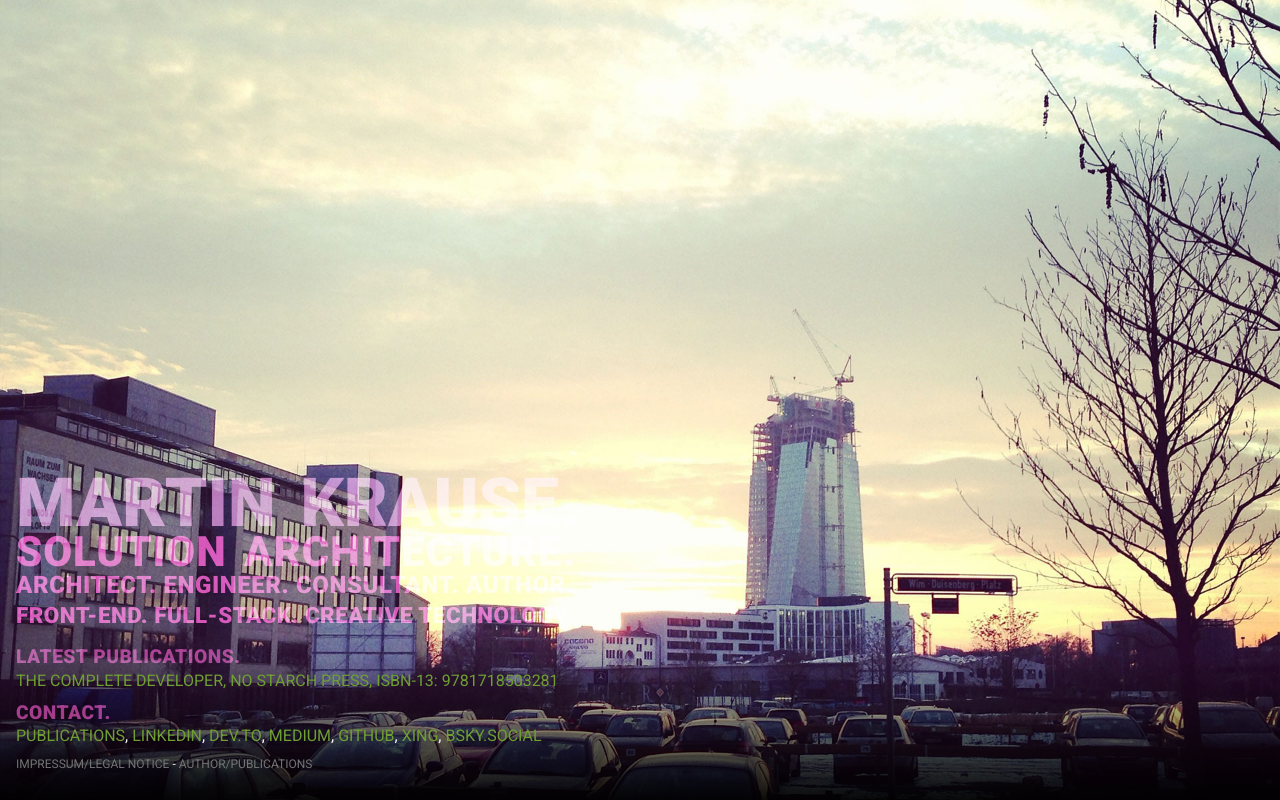
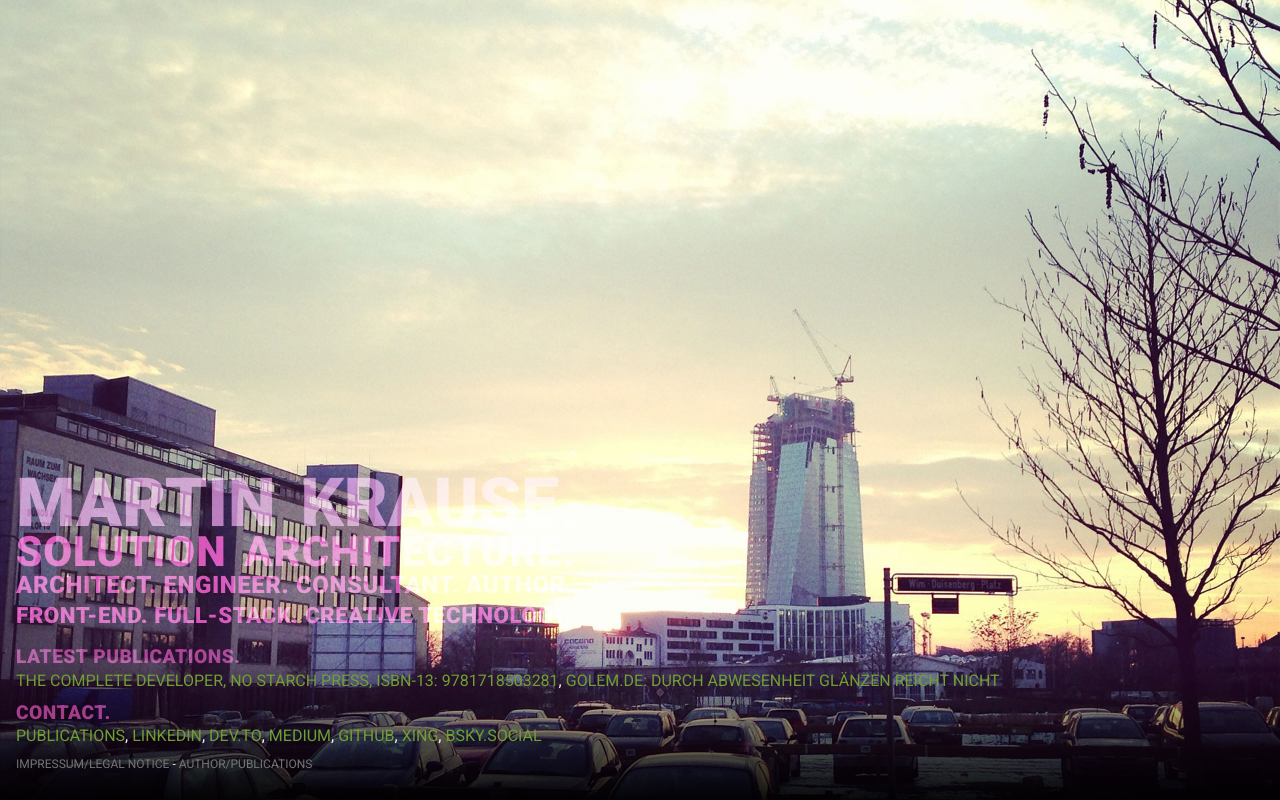
Before and after one commit to martinkr/martinkr.github.com, a website: page index.html in a window 1280 px wide. Drawn offline with Linux system fonts and the light colour scheme.

Commit message:
Update index.html

```diff
--- a/index.html
+++ b/index.html
@@ -69,6 +69,11 @@
               Complete Developer, No Starch Press, ISBN-13:
               9781718503281</a>
           </li>
+                    <li>
+            <a href="https://www.golem.de/news/remote-arbeit-durch-abwesenheit-glaenzen-reicht-nicht-2409-187737.html"
+              title="Golem.de: Durch Abwesenheit glänzen reicht nicht">
+              Golem.de: Durch Abwesenheit glänzen reicht nicht</a>
+          </li>
         </ul>
       </nav>
       <h5>Contact.</h5>
```
